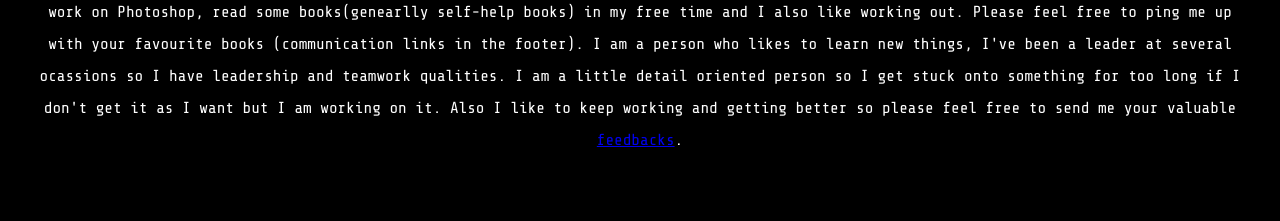
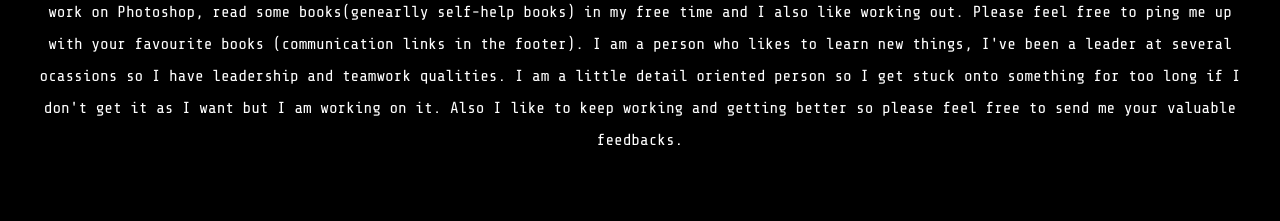
Before and after one commit to JGirulkar/Portfolio, a plain HTML site: page enter.html in a window 1280 px wide. Shown: the part 1060-1281 px from the top of the page. Drawn offline with nearby package versions, Linux system fonts and the light colour scheme; a small style sheet from the web is missing; a web font is replaced by a local one.

Commit message:
Update enter.css

```diff
--- a/CSS/enter.css
+++ b/CSS/enter.css
@@ -168,6 +168,11 @@ body {
     text-underline-offset: 0.5em;
 }
 
+.feedback{
+color: inherit;
+    text-decoration: none;
+}
+
 .skills_heading {
     font-family: 'Share Tech Mono', monospace;
     letter-spacing: 0.2em;
```
